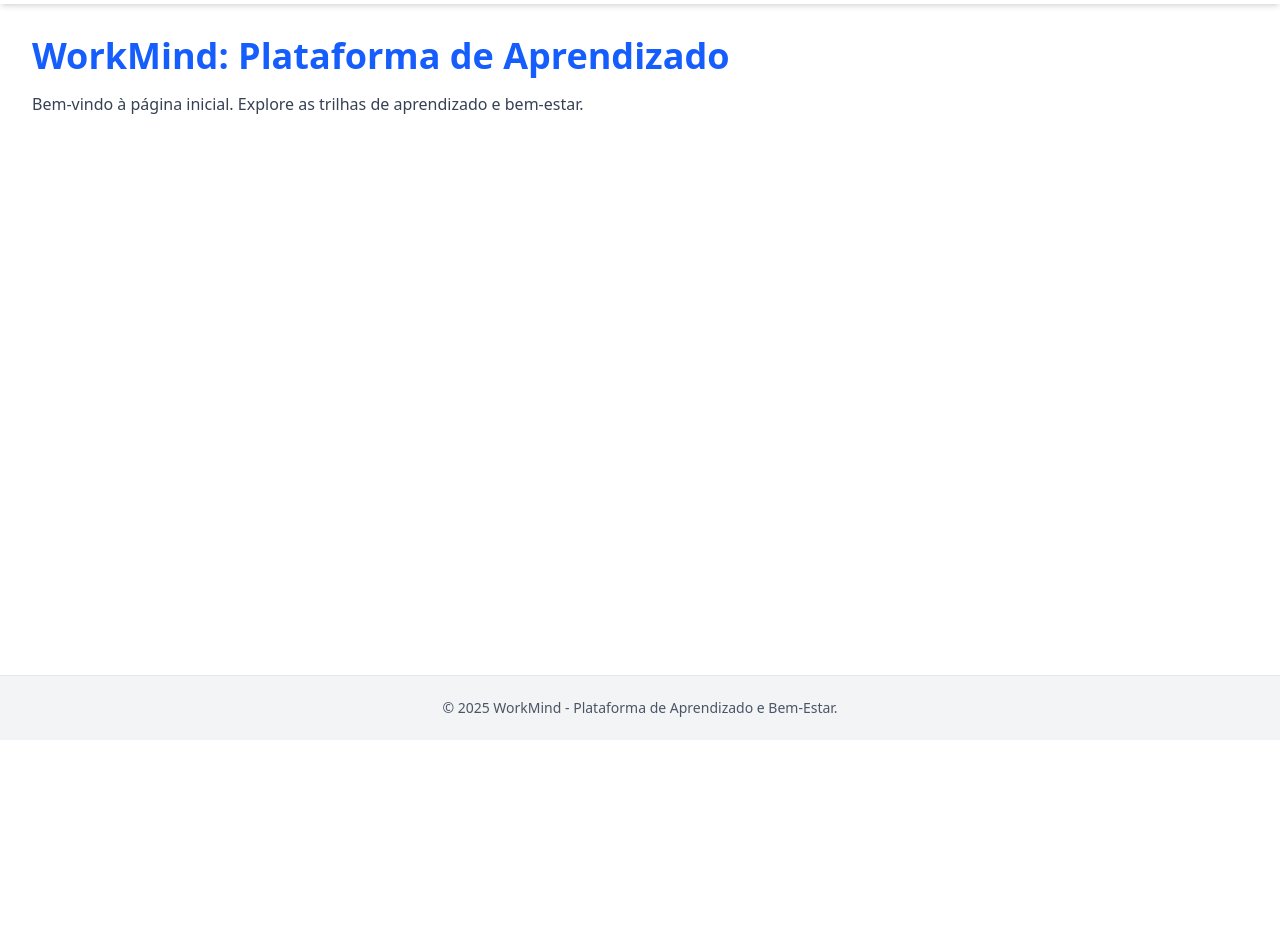
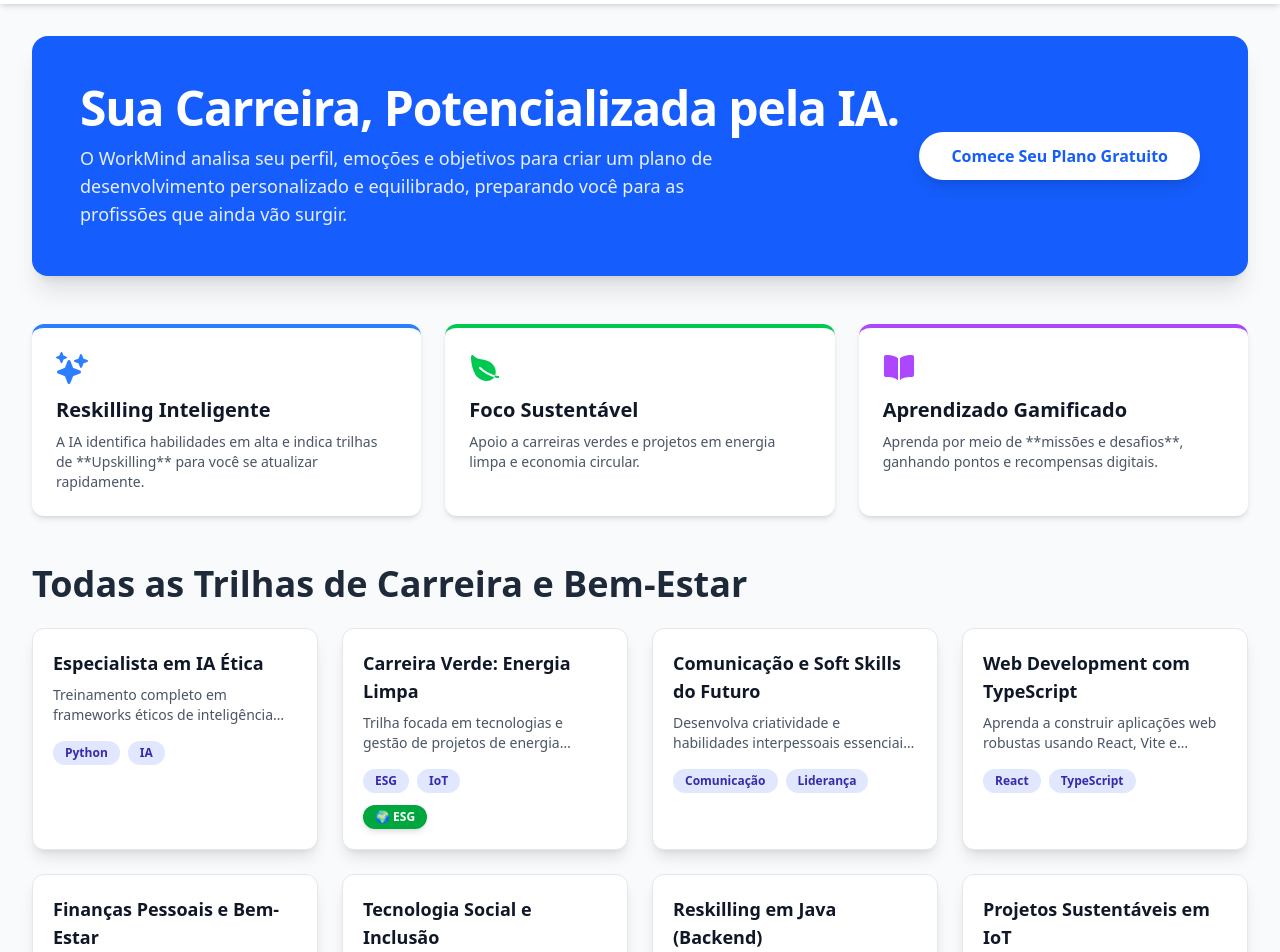
Before and after one commit to WorkMind-Global-Solution/workmind-frontend, a React (Vite) app in the folder workmind/: page / in a window 1280 px wide. Shown: the part 60-1012 px from the top of the page. Before the commit the page ends 800 px from the top, so only its background shows below. Built offline with nearby package versions, Linux system fonts and the light colour scheme.

Commit message:
feat: Estilização da pagina Home

```diff
--- /dev/null
+++ b/workmind/src/data/coursesData.ts
@@ -0,0 +1,99 @@
+import { type Missao, type TrilhaAprendizado } from '../types/workmind';
+
+// Dados Fictícios de Missões
+const MISSAO_IA_ETICA: Missao = { id: 101, titulo: 'Introdução à IA Ética', descricao: 'Estudo dos princípios morais na IA.', status: 'completa', xpRecompensa: 50 };
+const MISSAO_E_CIRCULAR: Missao = { id: 102, titulo: 'Modelos de Economia Circular', descricao: 'Aprenda sobre a reutilização de recursos.', status: 'em_progresso', xpRecompensa: 80 };
+const MISSAO_MEDITACAO: Missao = { id: 103, titulo: 'Meditação Guiada de 15 min', descricao: 'Técnicas de foco e redução de estresse.', status: 'pendente', xpRecompensa: 20 };
+const MISSAO_SOFT_SKILL: Missao = { id: 104, titulo: 'Comunicação Assertiva', descricao: 'Aprimore a clareza nas interações profissionais.', status: 'completa', xpRecompensa: 45 };
+
+// Dados Fictícios de Trilhas
+export const COURSES_DATA: TrilhaAprendizado[] = [
+  {
+    id: 1,
+    nome: 'Especialista em IA Ética',
+    descricao: 'Treinamento completo em frameworks éticos de inteligência artificial e responsabilidade social.',
+    missoes: [MISSAO_IA_ETICA, MISSAO_SOFT_SKILL],
+    tecnologias: ['Python', 'IA', 'Ética'],
+    focoSustentavel: false,
+  },
+  {
+    id: 2,
+    nome: 'Carreira Verde: Energia Limpa',
+    descricao: 'Trilha focada em tecnologias e gestão de projetos de energia sustentável e renovável.',
+    missoes: [MISSAO_E_CIRCULAR],
+    tecnologias: ['ESG', 'IoT', 'Gestão de Resíduos'],
+    focoSustentavel: true,
+  },
+  {
+    id: 3,
+    nome: 'Comunicação e Soft Skills do Futuro',
+    descricao: 'Desenvolva criatividade e habilidades interpessoais essenciais para liderança.',
+    missoes: [MISSAO_SOFT_SKILL, MISSAO_MEDITACAO],
+    tecnologias: ['Comunicação', 'Liderança', 'Criatividade'],
+    focoSustentavel: false,
+  },
+  {
+    id: 4,
+    nome: 'Web Development com TypeScript',
+    descricao: 'Aprenda a construir aplicações web robustas usando React, Vite e Tailwind CSS.',
+    missoes: [MISSAO_IA_ETICA],
+    tecnologias: ['React', 'TypeScript', 'Tailwind'],
+    focoSustentavel: false,
+  },
+  {
+    id: 5,
+    nome: 'Finanças Pessoais e Bem-Estar',
+    descricao: 'Curso para equilibrar sua vida financeira e mental, reduzindo o estresse no trabalho.',
+    missoes: [MISSAO_MEDITACAO],
+    tecnologias: ['Investimento', 'Mindfulness', 'Gestão'],
+    focoSustentavel: false,
+  },
+  {
+    id: 6,
+    nome: 'Tecnologia Social e Inclusão',
+    descricao: 'Use a tecnologia para criar projetos de impacto social e promover a inclusão digital.',
+    missoes: [MISSAO_E_CIRCULAR],
+    tecnologias: ['Acessibilidade', 'Design Thinking'],
+    focoSustentavel: true,
+  },
+  {
+    id: 7,
+    nome: 'Reskilling em Java (Backend)',
+    descricao: 'Atualize-se nas novas tendências de Java, Spring Boot e arquitetura de microsserviços.',
+    missoes: [MISSAO_IA_ETICA],
+    tecnologias: ['Java', 'DDD', 'APIs REST'],
+    focoSustentavel: false,
+  },
+  {
+    id: 8,
+    nome: 'Projetos Sustentáveis em IoT',
+    descricao: 'Crie soluções de Internet das Coisas para monitoramento ambiental e eficiência energética.',
+    missoes: [MISSAO_E_CIRCULAR],
+    tecnologias: ['IoT', 'Sensores', 'Python'],
+    focoSustentavel: true,
+  },
+  {
+    id: 9,
+    nome: 'Gamificação para Engajamento',
+    descricao: 'Aplique conceitos de jogos em ambientes de aprendizado e trabalho para aumentar a motivação.',
+    missoes: [MISSAO_SOFT_SKILL],
+    tecnologias: ['UX/UI', 'Psicologia', 'Design'],
+    focoSustentavel: false,
+  },
+  {
+    id: 10,
+    nome: 'Desafio: Otimização de Carbono',
+    descricao: 'Projeto prático para reduzir a pegada de carbono de uma empresa fictícia usando dados.',
+    missoes: [MISSAO_E_CIRCULAR, MISSAO_IA_ETICA],
+    tecnologias: ['Análise de Dados', 'ESG', 'Python'],
+    focoSustentavel: true,
+  },
+  {
+    id: 11,
+    nome: 'Cibersegurança Essencial',
+    descricao: 'Fundamentos de segurança digital e proteção de dados para desenvolvedores.',
+    missoes: [MISSAO_IA_ETICA],
+    tecnologias: ['Segurança', 'Redes', 'Criptografia'],
+    focoSustentavel: false,
+  }
+];
--- a/workmind/src/pages/Home/index.tsx
+++ b/workmind/src/pages/Home/index.tsx
@@ -1,12 +1,95 @@
+import { COURSES_DATA } from "../../data/coursesData";
+import { Link } from "react-router-dom";
+import { IoSparkles, IoLeaf, IoBook } from 'react-icons/io5';
+
 function Home() {
   return (
-    <div className="p-8">
-      <h2 className="text-4xl font-bold text-blue-600 dark:text-blue-400">
-        WorkMind: Plataforma de Aprendizado
+    <div className="p-4 sm:p-8 bg-gray-50 dark:bg-gray-900 transition-colors duration-300">
+
+      <section className="bg-blue-600 dark:bg-indigo-900 text-white rounded-2xl shadow-xl p-8 md:p-12 mb-12">
+        <div className="flex flex-col md:flex-row items-start md:items-center justify-between">
+          <div>
+            <h1 className="text-3xl sm:text-4xl lg:text-5xl font-extrabold tracking-tight">
+              Sua Carreira, Potencializada pela IA.
+            </h1>
+            <p className="mt-3 text-lg opacity-90 max-w-2xl">
+              O WorkMind analisa seu perfil, emoções e objetivos para criar um plano de desenvolvimento
+              personalizado e equilibrado, preparando você para as profissões que ainda vão surgir.
+            </p>
+          </div>
+
+          <Link
+            to="/contact"
+            className="mt-6 md:mt-0 px-8 py-3 bg-white text-blue-600 dark:text-indigo-900 font-bold rounded-full shadow-lg
+                       hover:bg-gray-100 transition-transform duration-300 transform hover:scale-105
+                       w-full md:w-auto text-center"
+          >
+            Comece Seu Plano Gratuito
+          </Link>
+        </div>
+      </section>
+
+      <section className="mb-12">
+        <div className="grid grid-cols-1 sm:grid-cols-2 md:grid-cols-3 gap-6">
+          <div className="p-6 bg-white dark:bg-gray-800 rounded-xl shadow-md border-t-4 border-blue-500">
+            <IoSparkles className="w-8 h-8 text-blue-500 mb-3" />
+            <h3 className="text-xl font-semibold text-gray-900 dark:text-white">Reskilling Inteligente</h3>
+            <p className="text-gray-600 dark:text-gray-400 text-sm mt-2">
+              A IA identifica habilidades em alta e indica trilhas de **Upskilling** para você se atualizar rapidamente.
+            </p>
+          </div>
+          <div className="p-6 bg-white dark:bg-gray-800 rounded-xl shadow-md border-t-4 border-green-500">
+            <IoLeaf className="w-8 h-8 text-green-500 mb-3" />
+            <h3 className="text-xl font-semibold text-gray-900 dark:text-white">Foco Sustentável</h3>
+            <p className="text-gray-600 dark:text-gray-400 text-sm mt-2">
+              Apoio a carreiras verdes e projetos em energia limpa e economia circular.
+            </p>
+          </div>
+          <div className="p-6 bg-white dark:bg-gray-800 rounded-xl shadow-md border-t-4 border-purple-500">
+            <IoBook className="w-8 h-8 text-purple-500 mb-3" />
+            <h3 className="text-xl font-semibold text-gray-900 dark:text-white">Aprendizado Gamificado</h3>
+            <p className="text-gray-600 dark:text-gray-400 text-sm mt-2">
+              Aprenda por meio de **missões e desafios**, ganhando pontos e recompensas digitais.
+            </p>
+          </div>
+        </div>
+      </section>
+
+      <h2 className="text-3xl sm:text-4xl font-bold text-gray-800 dark:text-gray-200 mb-6">
+        Todas as Trilhas de Carreira e Bem-Estar
       </h2>
-      <p className="mt-4 text-gray-700 dark:text-gray-300">
-        Bem-vindo à página inicial. Explore as trilhas de aprendizado e bem-estar.
-      </p>
+
+      <div className="grid grid-cols-1 sm:grid-cols-2 md:grid-cols-3 lg:grid-cols-4 gap-6">
+        {COURSES_DATA.map((trilha) => (
+          <Link
+            key={trilha.id}
+            to={`/trilha/${trilha.id}`}
+            className="block bg-white dark:bg-gray-800 p-5 rounded-xl shadow-lg hover:shadow-2xl transition duration-300 border border-gray-200 dark:border-gray-700 hover:border-blue-500"
+          >
+            <h3 className="text-lg font-bold text-gray-900 dark:text-white mb-2">
+              {trilha.nome}
+            </h3>
+            <p className="text-sm text-gray-600 dark:text-gray-400 h-10 overflow-hidden line-clamp-2">
+              {trilha.descricao}
+            </p>
+            <div className="mt-4 flex flex-wrap gap-2">
+              {trilha.tecnologias.slice(0, 2).map((tech) => (
+                <span
+                  key={tech}
+                  className="px-3 py-1 text-xs font-semibold rounded-full bg-indigo-100 text-indigo-800 dark:bg-indigo-900 dark:text-indigo-200"
+                >
+                  {tech}
+                </span>
+              ))}
+            </div>
+            {trilha.focoSustentavel && (
+              <span className="mt-3 inline-block px-3 py-1 text-xs font-bold rounded-full bg-green-600 text-white shadow-md">
+                🌍 ESG
+              </span>
+            )}
+          </Link>
+        ))}
+      </div>
     </div>
   );
 }
```
